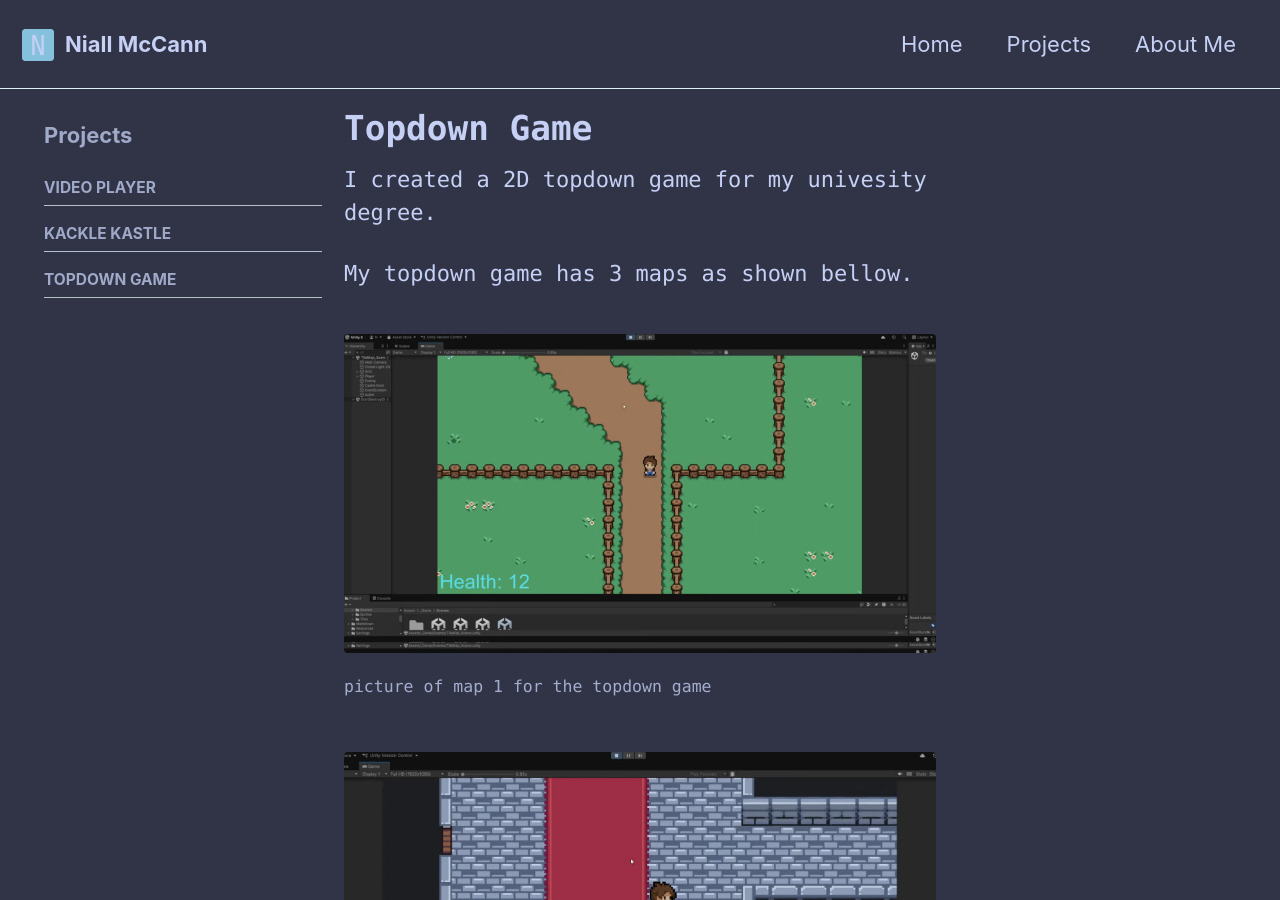
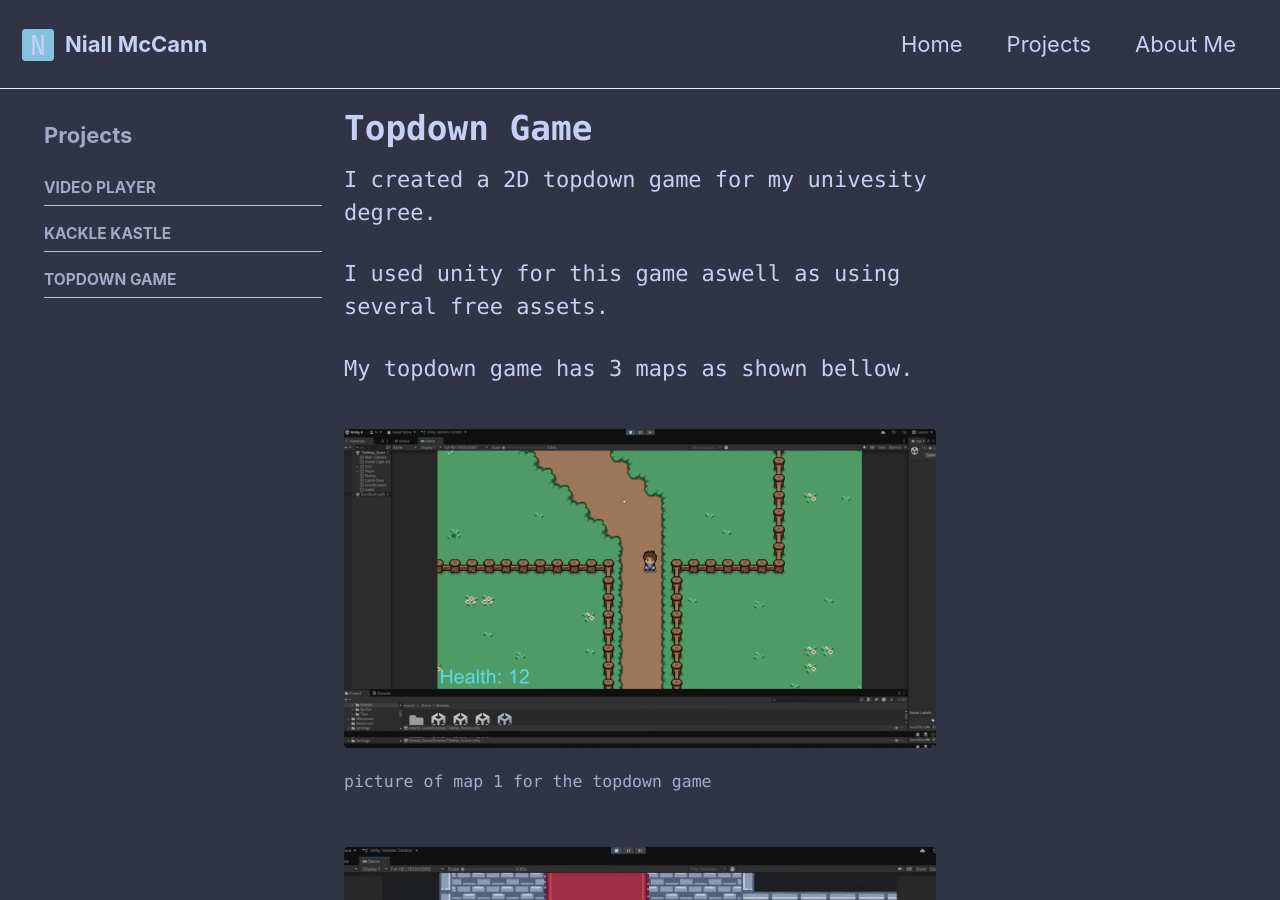
Before and after one commit to AcedAspect/AcedAspect.github.io, a Jekyll site: the page built from _pages/projects-topdown-game.md, in a window 1280 px wide and 900 px high. Built offline with Jekyll 4.4.1, drawn with Linux system fonts in a browser that asks for light colours.

Commit message:
Update projects-topdown-game.md

```diff
--- a/_pages/projects-topdown-game.md
+++ b/_pages/projects-topdown-game.md
@@ -10,6 +10,7 @@ sidebar:
 
 I created a 2D topdown game for my univesity degree.
 
+I used unity for this game aswell as using several free assets.
 
 My topdown game has 3 maps as shown bellow.
 
```
